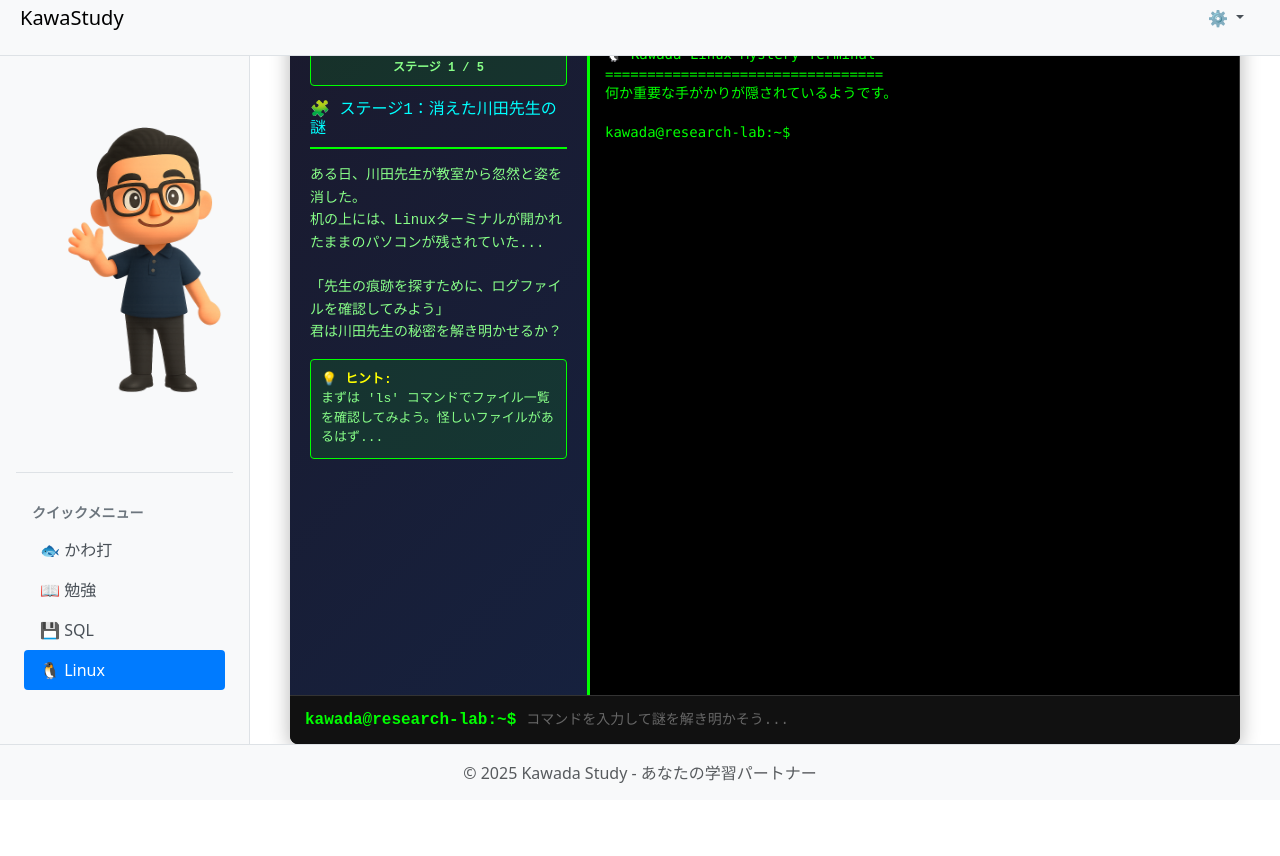
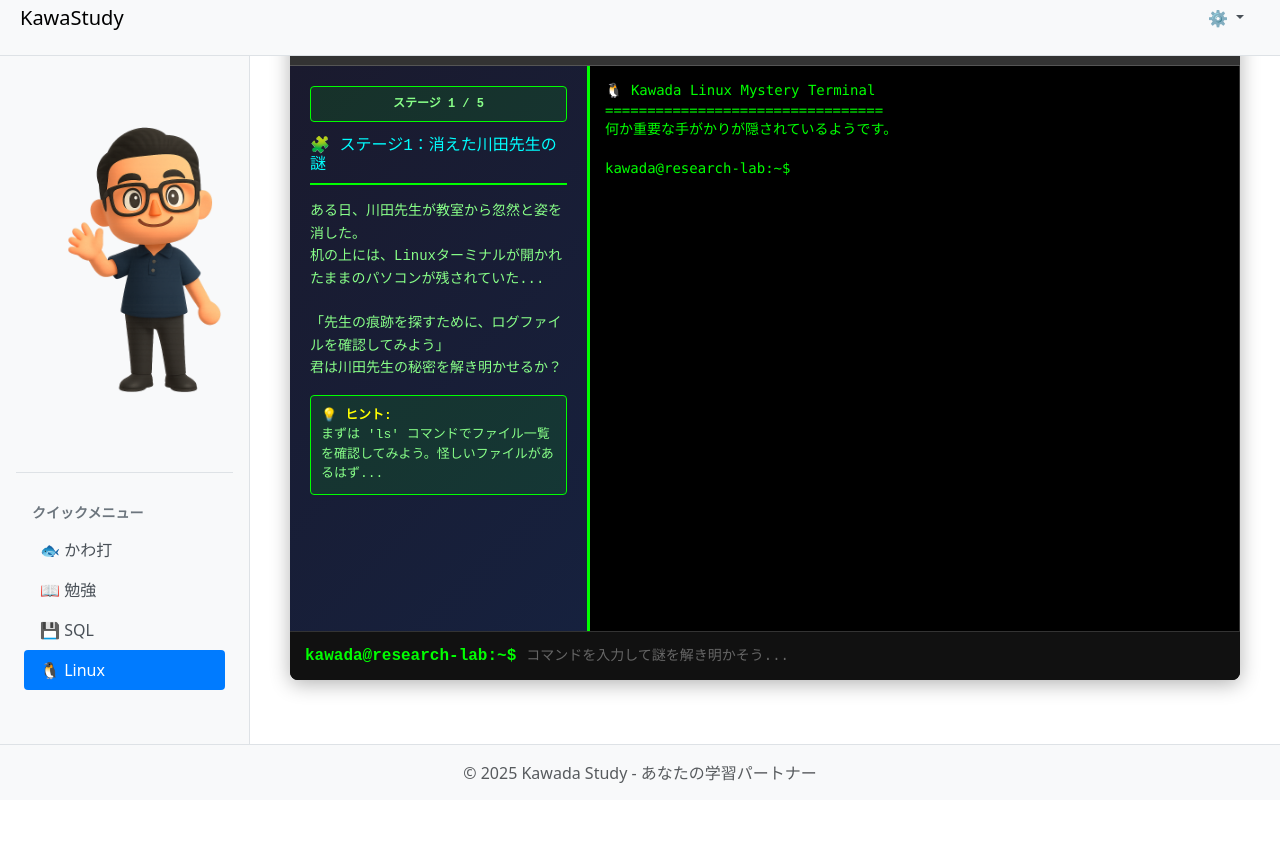
Before and after one commit to itsme03up/kawastudy, a Django app: page /linux/ in a window 1280 px wide. Run offline with Django 4.2, Linux system fonts and the light colour scheme.

Commit message:
fix: Adjust terminal container height for proper layout

```diff
--- a/apps/linuxfun/templates/linuxfun/linux_command_line.html
+++ b/apps/linuxfun/templates/linuxfun/linux_command_line.html
@@ -11,7 +11,7 @@
     background-color: #000;
     color: #00ff00;
     font-family: "Courier New", "Monaco", "Menlo", monospace;
-    height: calc(100vh - 40px);
+    height: calc(100vh - 140px); /* ナビバーや余白を考慮して高さを調整 */
     border-radius: 8px;
     box-shadow: 0 4px 20px rgba(0, 0, 0, 0.3);
     overflow: hidden;
```
